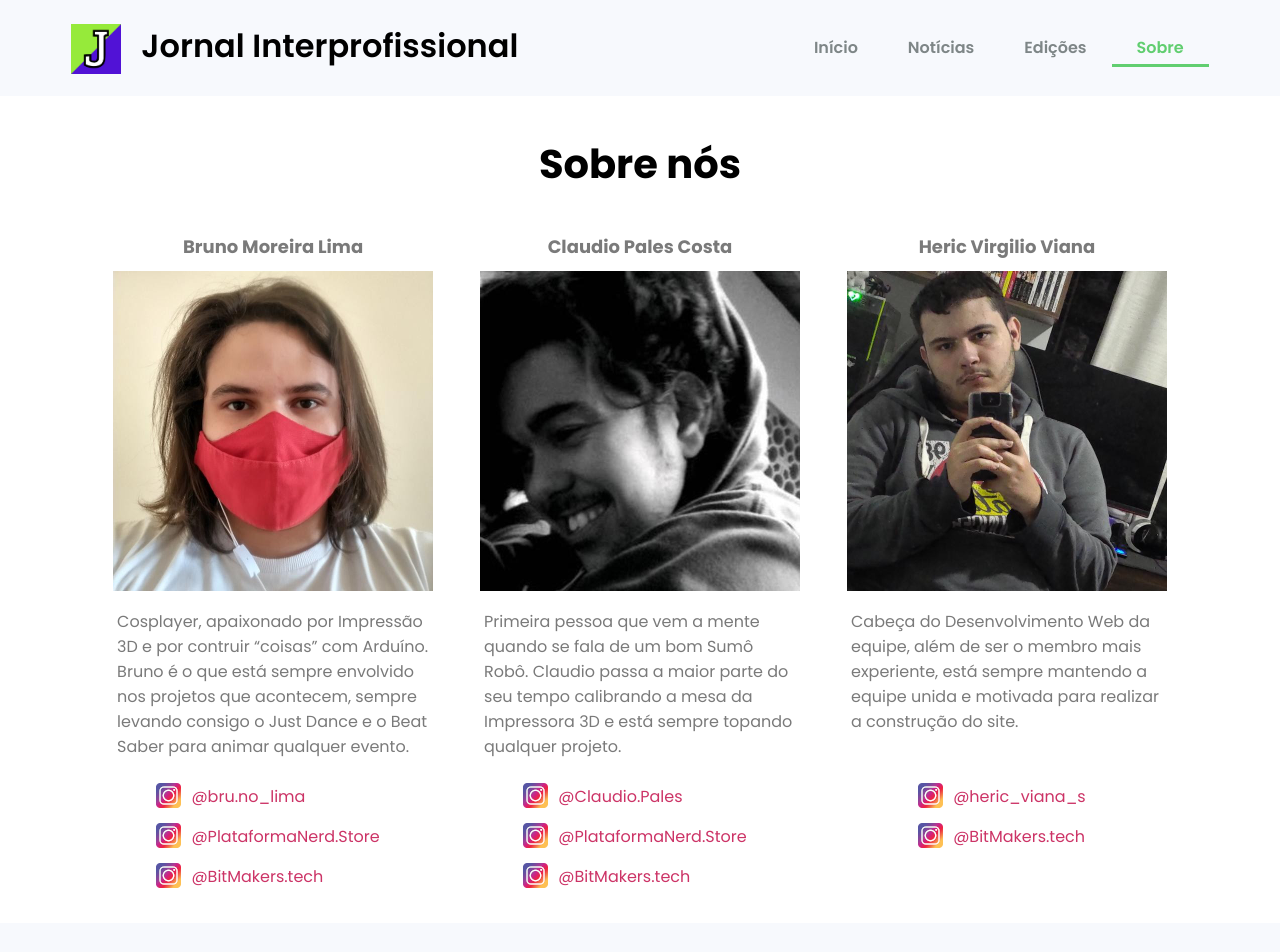
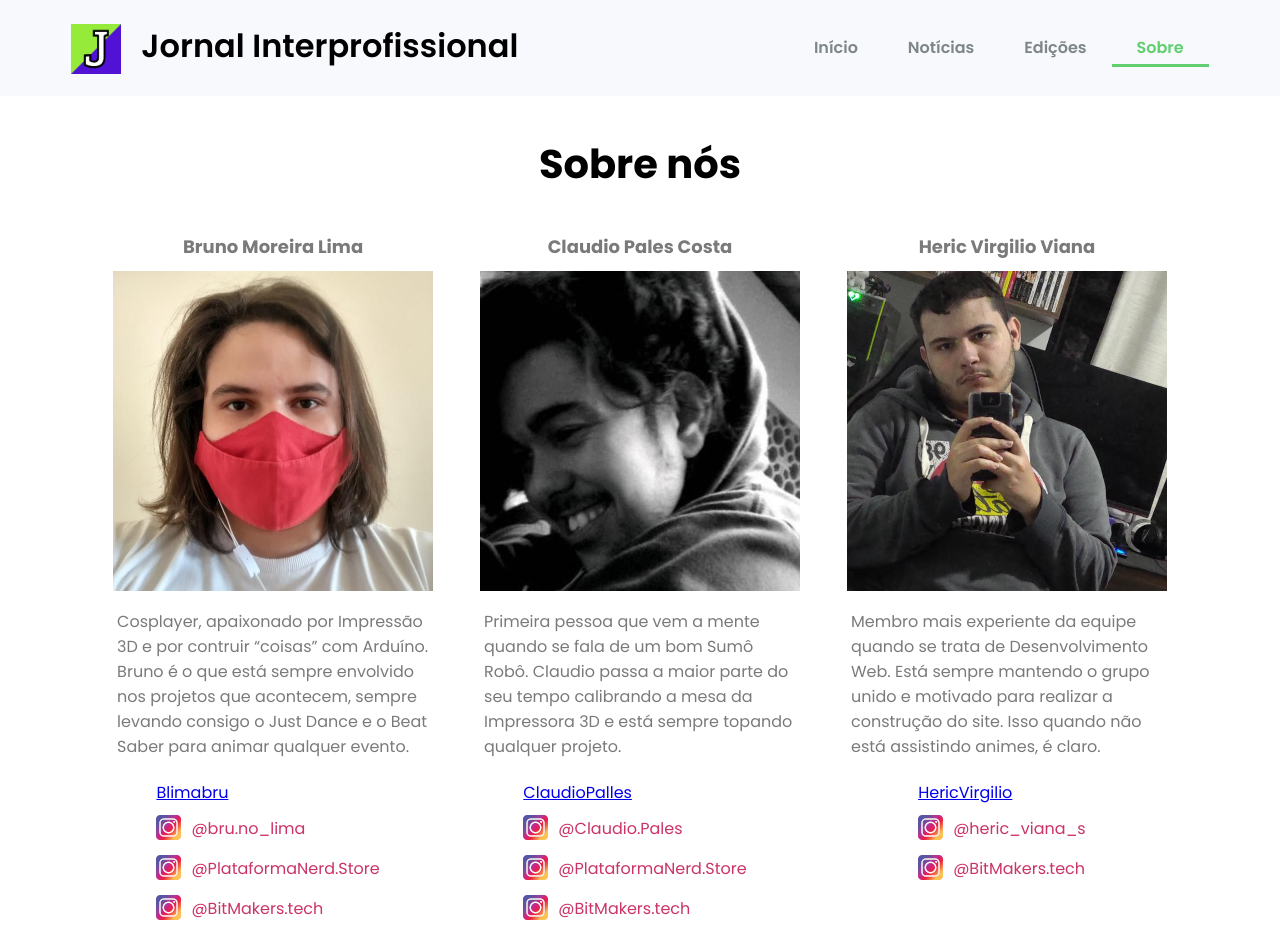
Before and after one commit to HericVirgilio/jornal-interprofissional-front-end, a Next.js app: page /sobre in a window 1280 px wide. Shown: the top 952 px of the page. Built offline with nearby package versions, Linux system fonts and the light colour scheme.

Commit message:
Atualização no conteúdo do componente Sobre

```diff
--- a/src/sobre/index.tsx
+++ b/src/sobre/index.tsx
@@ -24,7 +24,8 @@ export default function Sobre() {
                     <p className="card-descricao">Cosplayer, apaixonado por Impressão 3D e por contruir “coisas” com Arduíno. Bruno é o que está sempre envolvido nos projetos que acontecem, sempre levando consigo o Just Dance e o Beat Saber para animar qualquer evento.</p>
 
                     <ul>
-                        <li><a className="cor_destaque_link link-instagram" href="https://www.instagram.com/bru.no_lima/" target="_blank">@bru.no_lima</a></li>
+                        <li><a className="cor_destaque_link_github link-github" href="https://github.com/Blimabru" target="_blank">Blimabru</a></li>
+                        <li><a className="cor_destaque_link link-instagram" href="https://www.instagram.com/bru.no_lima" target="_blank">@bru.no_lima</a></li>
                         <li><a className="cor_destaque_link link-instagram" href="https://www.instagram.com/PlataformaNerd.Store" target="_blank">@PlataformaNerd.Store</a></li>
                         <li><a className="cor_destaque_link link-instagram" href="https://www.instagram.com/BitMakers.tech" target="_blank">@BitMakers.tech</a></li>
                     </ul>
@@ -48,6 +49,7 @@ export default function Sobre() {
                     <p className="card-descricao">Primeira pessoa que vem a mente quando se fala de um bom Sumô Robô. Claudio passa a maior parte do seu tempo calibrando a mesa da Impressora 3D e está sempre topando qualquer projeto.</p>
 
                     <ul>
+                    <li><a className="cor_destaque_link_github link-github" href="https://github.com/ClaudioPalles" target="_blank">ClaudioPalles</a></li>
                         <li><a className="cor_destaque_link link-instagram" href="https://www.instagram.com/claudio.pales" target="_blank">@Claudio.Pales</a></li>
                         <li><a className="cor_destaque_link link-instagram" href="https://www.instagram.com/PlataformaNerd.Store" target="_blank">@PlataformaNerd.Store</a></li>
                         <li><a className="cor_destaque_link link-instagram" href="https://www.instagram.com/BitMakers.tech" target="_blank">@BitMakers.tech</a></li>
@@ -68,9 +70,10 @@ export default function Sobre() {
                         priority='false'
                     />
 
-                    <p className="card-descricao">Cabeça do Desenvolvimento Web da equipe, além de ser o membro mais experiente, está sempre mantendo a equipe unida e motivada para realizar a construção do site.</p>
+                    <p className="card-descricao">Membro mais experiente da equipe quando se trata de Desenvolvimento Web. Está sempre mantendo o grupo unido e motivado para realizar a construção do site. Isso quando não está assistindo animes, é claro.</p>
 
                     <ul>
+                        <li><a className="cor_destaque_link_github link-github" href="https://github.com/HericVirgilio" target="_blank">HericVirgilio</a></li>
                         <li><a className="cor_destaque_link link-instagram" href="https://www.instagram.com/heric_viana_s" target="_blank">@heric_viana_s</a></li>
                         <li><a className="cor_destaque_link link-instagram" href="https://www.instagram.com/BitMakers.tech" target="_blank">@BitMakers.tech</a></li>
                     </ul>
```
